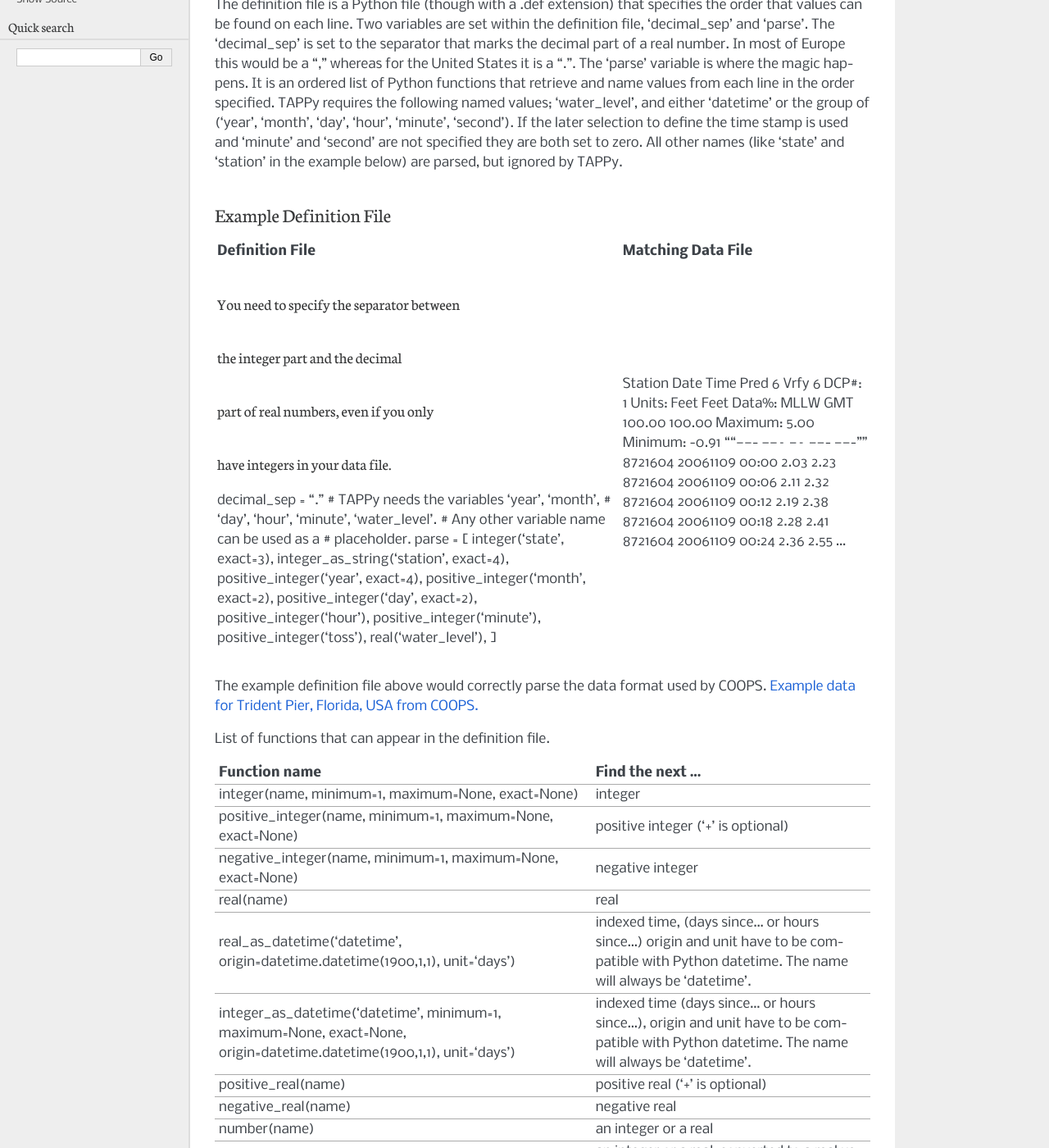
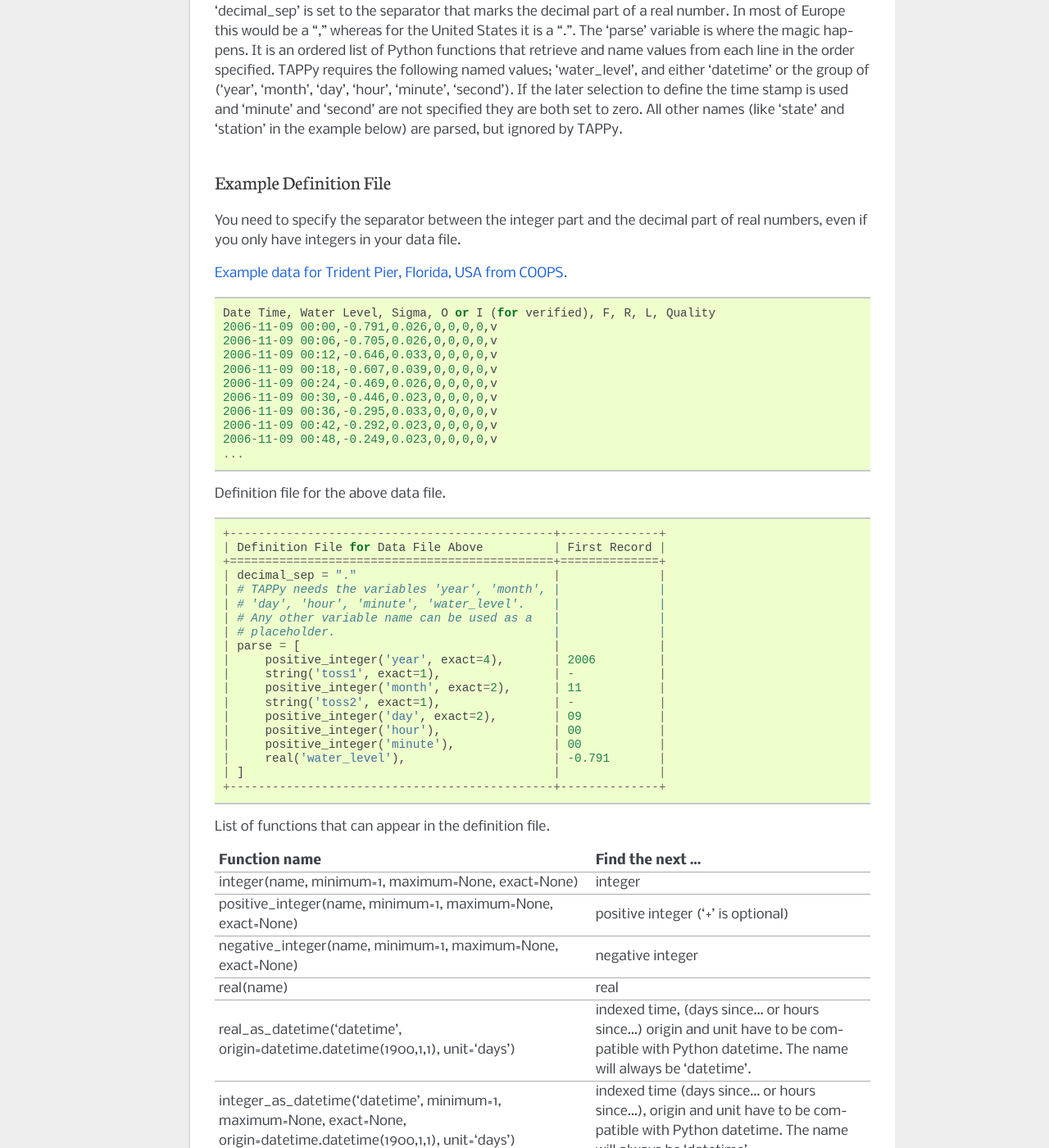
Before and after one commit to timcera/tappy, a Sphinx documentation site: the page built from docs/TappyUsersGuide.rst, in a window 1280 px wide and 1400 px high, scrolled down 627 px. Shown: the whole window at 82% size. Built offline with Sphinx 7.4.7, drawn with Linux system fonts in a browser that asks for light colours; some of the changed text lies outside the part shown.

Commit message:
docs: removed pypi download count, other documentation updates

```diff
--- a/BADGES.rst
+++ b/BADGES.rst
@@ -18,11 +18,6 @@
     :target: https://pypi.python.org/pypi/tappy/
     :height: 20
 
-.. image:: https://img.shields.io/pypi/dd/tappy.svg
-    :alt: tappy downloads
-    :target: https://pypi.python.org/pypi/tappy/
-    :height: 20
-
 .. image:: https://img.shields.io/pypi/pyversions/tappy
     :alt: PyPI - Python Version
     :target: https://pypi.org/project/tappy/
--- a/docs/TappyUsersGuide.rst
+++ b/docs/TappyUsersGuide.rst
@@ -1,199 +1,131 @@
-Typically the node factor from the middle of the time series is used for
-tidal analysis. This is fine for relatively short time series. TAPPy
-actually calculates the node factor for each point in the time series
-and is therefore suited to long time series. TAPPy will also only report
-the tidal constituents that can be resolved based on the length of the
-input time series.
-
-[TOC]
+Typically the node factor from the middle of the time series is used for tidal
+analysis. This is fine for relatively short time series. TAPPy actually
+calculates the node factor for each point in the time series and is therefore
+suited to long time series. TAPPy will also only report the tidal constituents
+that can be resolved based on the length of the input time series.
 
 Input Data
 ----------
-
-The input data can be in almost any text form as long as each line has
-either (‘year’, ‘month’, ‘day’, ‘hour’, optional[‘minute’, ‘second’]) OR
-a single real or integer number representing time since an origin, and
-‘water elevation’. Time can be to any standard, though UTC is preferred.
-TAPPy will maintain the input time throughout the analysis, but the only
-way to calculate phases to compare against other tidal constituents is
-to use UTC. The units for the water elevation can be anything and the
-output amplitude will be in the input units.
+The input data can be in almost any text form as long as each line has either
+(‘year’, ‘month’, ‘day’, ‘hour’, optional[‘minute’, ‘second’]) OR a single real
+or integer number representing time since an origin, and ‘water elevation’.
+Time can be to any standard, though UTC is preferred. TAPPy will maintain the
+input time throughout the analysis, but the only way to calculate phases to
+compare against other tidal constituents is to use UTC. The units for the water
+elevation can be anything and the output amplitude will be in the input units.
 
 Definition File
 ---------------
-
-The glue that binds the input format to TAPPy is a definition file. It
-is easy to understand and implement. Basically it tells TAPPy how to
-parse the input data file. Delimiters and white space are ignored,
-actually anything in the way of TAPPy finding the next value is ignored.
+The glue that binds the input format to TAPPy is a definition file. It is easy
+to understand and implement. Basically it tells TAPPy how to parse the input
+data file. Delimiters and white space are ignored, actually anything in the way
+of TAPPy finding the next value is ignored.
 
 The definition file is a Python file (though with a .def extension) that
-specifies the order that values can be found on each line. Two variables
-are set within the definition file, ‘decimal_sep’ and ‘parse’. The
-‘decimal_sep’ is set to the separator that marks the decimal part of a
-real number. In most of Europe this would be a “,” whereas for the
-United States it is a “.”. The ‘parse’ variable is where the magic
-happens. It is an ordered list of Python functions that retrieve and
-name values from each line in the order specified. TAPPy requires the
-following named values; ‘water_level’, and either ‘datetime’ or the
-group of (‘year’, ‘month’, ‘day’, ‘hour’, ‘minute’, ‘second’). If the
-later selection to define the time stamp is used and ‘minute’ and
-‘second’ are not specified they are both set to zero. All other names
-(like ‘state’ and ‘station’ in the example below) are parsed, but
-ignored by TAPPy.
+specifies the order that values can be found on each line. Two variables are
+set within the definition file, ‘decimal_sep’ and ‘parse’. The ‘decimal_sep’ is
+set to the separator that marks the decimal part of a real number. In most of
+Europe this would be a “,” whereas for the United States it is a “.”. The
+‘parse’ variable is where the magic happens. It is an ordered list of Python
+functions that retrieve and name values from each line in the order specified.
+TAPPy requires the following named values; ‘water_level’, and either ‘datetime’
+or the group of (‘year’, ‘month’, ‘day’, ‘hour’, ‘minute’, ‘second’). If the
+later selection to define the time stamp is used and ‘minute’ and ‘second’ are
+not specified they are both set to zero. All other names (like ‘state’ and
+‘station’ in the example below) are parsed, but ignored by TAPPy.
 
 Example Definition File
 ~~~~~~~~~~~~~~~~~~~~~~~
+You need to specify the separator between the integer part and the decimal part
+of real numbers, even if you only have integers in your data file.
 
-.. raw:: html
+`Example data for Trident Pier, Florida, USA from
+COOPS. <https://api.tidesandcurrents.noaa.gov/api/prod/datagetter?product=water_level&application=NOS.COOPS.TAC.WL&begin_date=20061109&end_date=20061201&datum=NAVD&station=8721604&time_zone=GMT&units=english &format=csv>`_
+::
 
-   <table>
+    Date Time, Water Level, Sigma, O or I (for verified), F, R, L, Quality
+    2006-11-09 00:00,-0.791,0.026,0,0,0,0,v
+    2006-11-09 00:06,-0.705,0.026,0,0,0,0,v
+    2006-11-09 00:12,-0.646,0.033,0,0,0,0,v
+    2006-11-09 00:18,-0.607,0.039,0,0,0,0,v
+    2006-11-09 00:24,-0.469,0.026,0,0,0,0,v
+    2006-11-09 00:30,-0.446,0.023,0,0,0,0,v
+    2006-11-09 00:36,-0.295,0.033,0,0,0,0,v
+    2006-11-09 00:42,-0.292,0.023,0,0,0,0,v
+    2006-11-09 00:48,-0.249,0.023,0,0,0,0,v
+    ...
 
-.. raw:: html
+Definition file for the above data file. ::
 
-   <tr>
-
-.. raw:: html
-
-   <th>
-
-Definition File
-
-.. raw:: html
-
-   </th>
-
-.. raw:: html
-
-   <th>
-
-Matching Data File
-
-.. raw:: html
-
-   </th>
-
-.. raw:: html
-
-   </tr>
-
-.. raw:: html
-
-   <tr>
-
-.. raw:: html
-
-   <td>
-
-You need to specify the separator between
-=========================================
-
-the integer part and the decimal
-================================
-
-part of real numbers, even if you only
-======================================
-
-have integers in your data file.
-================================
-
-decimal_sep = “.” # TAPPy needs the variables ‘year’, ‘month’, # ‘day’,
-‘hour’, ‘minute’, ‘water_level’. # Any other variable name can be used
-as a # placeholder. parse = [ integer(‘state’, exact=3),
-integer_as_string(‘station’, exact=4), positive_integer(‘year’,
-exact=4), positive_integer(‘month’, exact=2), positive_integer(‘day’,
-exact=2), positive_integer(‘hour’), positive_integer(‘minute’),
-positive_integer(‘toss’), real(‘water_level’), ]
-
-.. raw:: html
-
-   </td>
-
-.. raw:: html
-
-   <td>
-
-Station Date Time Pred 6 Vrfy 6 DCP#: 1 Units: Feet Feet Data%: MLLW GMT
-100.00 100.00 Maximum: 5.00 Minimum: -0.91 "“——- ——– —– ——- ——-”"
-8721604 20061109 00:00 2.03 2.23 8721604 20061109 00:06 2.11 2.32
-8721604 20061109 00:12 2.19 2.38 8721604 20061109 00:18 2.28 2.41
-8721604 20061109 00:24 2.36 2.55 …
-
-.. raw:: html
-
-   </td>
-
-.. raw:: html
-
-   </tr>
-
-.. raw:: html
-
-   </table>
-
-The example definition file above would correctly parse the data format
-used by COOPS. `Example data for Trident Pier, Florida, USA from
-COOPS. <http://tidesandcurrents.noaa.gov/data_menu.shtml?bdate=20061109&bdate_Month=10&edate=20061210&edate_Month=11&wl_sensor_hist=W1&relative=&datum=6&unit=1&shift=g&stn=8721604+Trident+Pier%2C+FL&type=Historic+Tide+Data&format=View+Data>`__
+    +----------------------------------------------+--------------+
+    | Definition File for Data File Above          | First Record |
+    +==============================================+==============+
+    | decimal_sep = "."                            |              |
+    | # TAPPy needs the variables 'year', 'month', |              |
+    | # 'day', 'hour', 'minute', 'water_level'.    |              |
+    | # Any other variable name can be used as a   |              |
+    | # placeholder.                               |              |
+    | parse = [                                    |              |
+    |     positive_integer('year', exact=4),       | 2006         |
+    |     string('toss1', exact=1),                | -            |
+    |     positive_integer('month', exact=2),      | 11           |
+    |     string('toss2', exact=1),                | -            |
+    |     positive_integer('day', exact=2),        | 09           |
+    |     positive_integer('hour'),                | 00           |
+    |     positive_integer('minute'),              | 00           |
+    |     real('water_level'),                     | -0.791       |
+    | ]                                            |              |
+    +----------------------------------------------+--------------+
 
 List of functions that can appear in the definition file.
 
-+----------------------------------------------------+-----------------+
-| Function name                                      | Find the next … |
-+====================================================+=================+
-| integer(name, minimum=1, maximum=None, exact=None) | integer         |
-+----------------------------------------------------+-----------------+
-| positive_integer(name, minimum=1, maximum=None,    | positive        |
-| exact=None)                                        | integer (‘+’ is |
-|                                                    | optional)       |
-+----------------------------------------------------+-----------------+
-| negative_integer(name, minimum=1, maximum=None,    | negative        |
-| exact=None)                                        | integer         |
-+----------------------------------------------------+-----------------+
-| real(name)                                         | real            |
-+----------------------------------------------------+-----------------+
-| real_as_datetime(‘datetime’,                       | indexed time,   |
-| origin=datetime.datetime(1900,1,1), unit=‘days’)   | (days since… or |
-|                                                    | hours since…)   |
-|                                                    | origin and unit |
-|                                                    | have to be      |
-|                                                    | compatible with |
-|                                                    | Python          |
-|                                                    | datetime. The   |
-|                                                    | name will       |
-|                                                    | always be       |
-|                                                    | ‘datetime’.     |
-+----------------------------------------------------+-----------------+
-| integer_as_datetime(‘datetime’, minimum=1,         | indexed time    |
-| maximum=None, exact=None,                          | (days since… or |
-| origin=datetime.datetime(1900,1,1), unit=‘days’)   | hours since…),  |
-|                                                    | origin and unit |
-|                                                    | have to be      |
-|                                                    | compatible with |
-|                                                    | Python          |
-|                                                    | datetime. The   |
-|                                                    | name will       |
-|                                                    | always be       |
-|                                                    | ‘datetime’.     |
-+----------------------------------------------------+-----------------+
-| positive_real(name)                                | positive real   |
-|                                                    | (‘+’ is         |
-|                                                    | optional)       |
-+----------------------------------------------------+-----------------+
-| negative_real(name)                                | negative real   |
-+----------------------------------------------------+-----------------+
-| number(name)                                       | an integer or a |
-|                                                    | real            |
-+----------------------------------------------------+-----------------+
-| number_as_real(name)                               | an integer or a |
-|                                                    | real, converted |
-|                                                    | to a real using |
-|                                                    | float()         |
-+----------------------------------------------------+-----------------+
-| number_as_integer(name)                            | an integer or a |
-|                                                    | real, converted |
-|                                                    | to an integer   |
-|                                                    | using int()     |
-+----------------------------------------------------+-----------------+
++------------------------------------------------------+----------------------+
+| Function name                                        | Find the next …      |
++======================================================+======================+
+| integer(name, minimum=1, maximum=None, exact=None)   | integer              |
++------------------------------------------------------+----------------------+
+| positive_integer(name, minimum=1, maximum=None,      | positive integer     |
+| exact=None)                                          | (‘+’ is optional)    |
++------------------------------------------------------+----------------------+
+| negative_integer(name, minimum=1, maximum=None,      | negative integer     |
+| exact=None)                                          |                      |
++------------------------------------------------------+----------------------+
+| real(name)                                           | real                 |
++------------------------------------------------------+----------------------+
+| real_as_datetime(‘datetime’,                         | indexed time, (days  |
+| origin=datetime.datetime(1900,1,1), unit=‘days’)     | since… or hours      |
+|                                                      | since…) origin and   |
+|                                                      | unit have to be      |
+|                                                      | compatible with      |
+|                                                      | Python datetime. The |
+|                                                      | name will always be  |
+|                                                      | ‘datetime’.          |
++------------------------------------------------------+----------------------+
+| integer_as_datetime(‘datetime’, minimum=1,           | indexed time (days   |
+| maximum=None, exact=None,                            | since… or hours      |
+| origin=datetime.datetime(1900,1,1), unit=‘days’)     | since…), origin and  |
+|                                                      | unit have to be      |
+|                                                      | compatible with      |
+|                                                      | Python datetime. The |
+|                                                      | name will always be  |
+|                                                      | ‘datetime’.          |
++------------------------------------------------------+----------------------+
+| positive_real(name)                                  | positive real (‘+’   |
+|                                                      | is optional)         |
++------------------------------------------------------+----------------------+
+| negative_real(name)                                  | negative real        |
++------------------------------------------------------+----------------------+
+| number(name)                                         | an integer or a real |
++------------------------------------------------------+----------------------+
+| number_as_real(name)                                 | an integer or a      |
+|                                                      | real, converted to a |
+|                                                      | real using float()   |
++------------------------------------------------------+----------------------+
+| number_as_integer(name)                              | an integer or a      |
+|                                                      | real, converted to   |
+|                                                      | an integer using     |
+|                                                      | int()                |
++------------------------------------------------------+----------------------+
 
 Additional general purpose parsing functions probably not useful to
 TAPPy users.
@@ -219,17 +151,8 @@
 | insert(name, value)            | sets name to value                  |
 +--------------------------------+-------------------------------------+
 
-Filters
--------
-
-[CompareTidalFilters]
-
-Command Line Arguments
-----------------------
-
 Subcommands
-~~~~~~~~~~~
-
+-----------
 ::
 
    tappy.py
@@ -251,8 +174,7 @@
    Use "/usr/bin/tappy.py &lt;command&gt; --help" for individual command help.
 
 Analysis Arguments
-~~~~~~~~~~~~~~~~~~
-
+------------------
 ::
 
    tappy.py analysis --help
@@ -351,8 +273,7 @@
    subsequent arguments are treated as bare arguments, not options)
 
 Prediction Arguments
-~~~~~~~~~~~~~~~~~~~~
-
+--------------------
 ::
 
    tappy.py prediction --help
```
Also changed, not shown: README.rst (+9 -12 lines), docs/citation.txt (+5 -5 lines), 1 other file.
